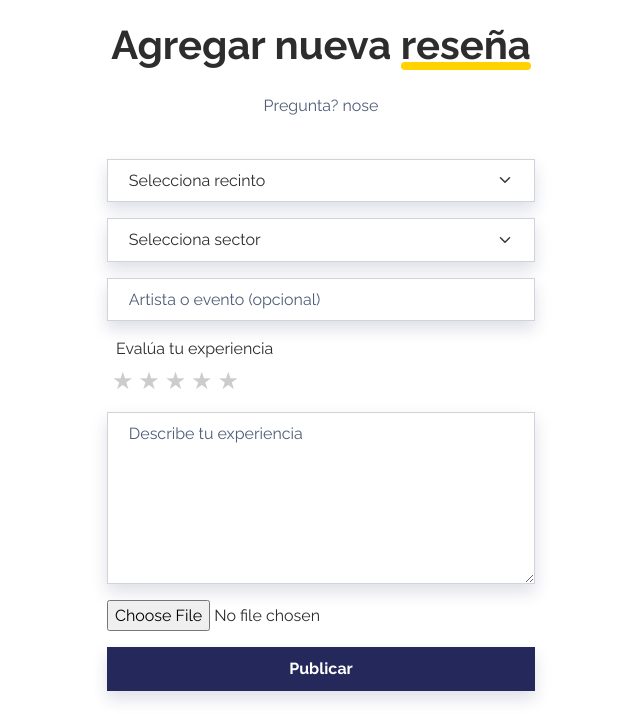
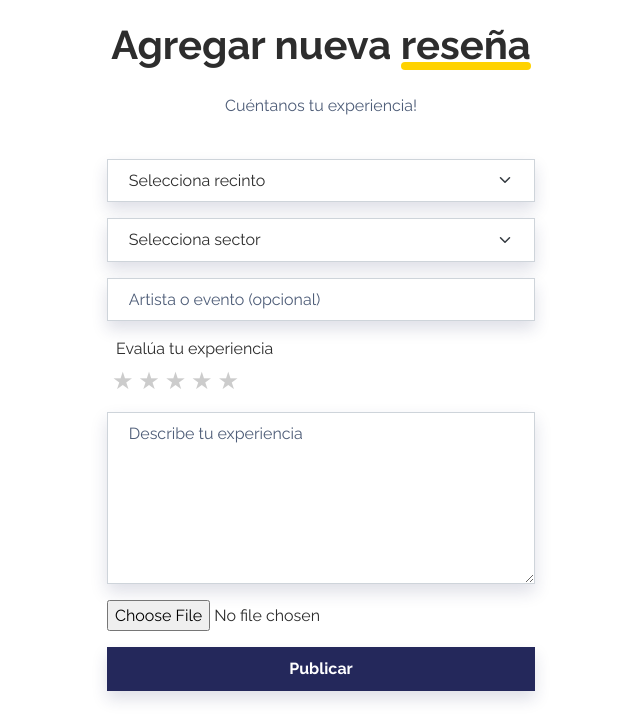
Before and after one commit to DCC-CC4401/2023-1-Grupo-16, a Django app: page /add-review/ in a window 1280 px wide. Shown: the part 75-789 px from the top of the page, without its empty margins (319-959 px from the left). Run offline with Django 4.2, Linux system fonts and the light colour scheme; the visitor is signed in with stand-in values (Sample User, id 1); some libraries are stand-ins or nearby versions.

Commit message:
style: change text in add review

```diff
--- a/rateyourseat/app_inicial/templates/app_inicial/add_review.html
+++ b/rateyourseat/app_inicial/templates/app_inicial/add_review.html
@@ -13,7 +13,7 @@
             <div class="row">
                 <div class="col-md-8 col-xl-6 text-center mx-auto">
                     <h2 class="display-6 fw-bold mb-4">Agregar nueva <span class="underline">reseña</span></h2>
-                    <p class="text-muted">Pregunta? nose</p>
+                    <p class="text-muted">Cuéntanos tu experiencia!</p>
                 </div>
             </div>
             <div class="row d-flex justify-content-center">
```
